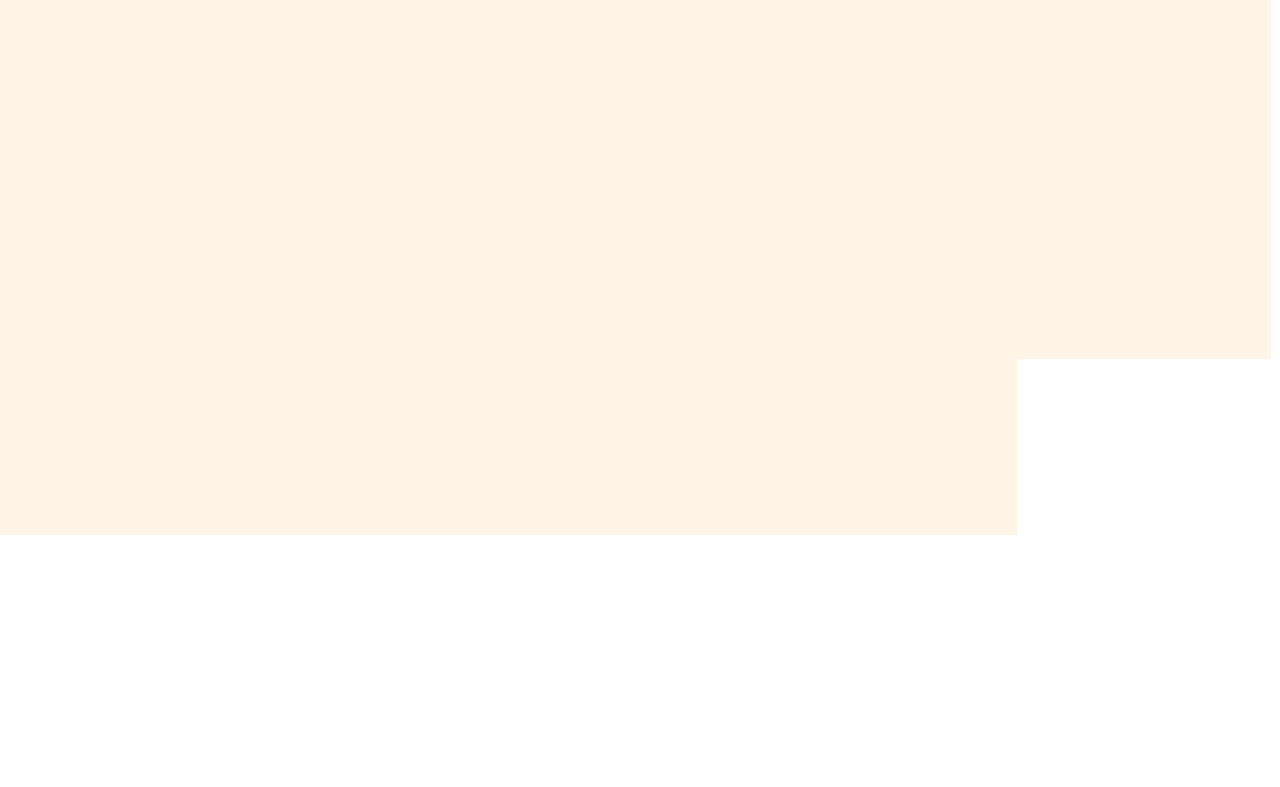
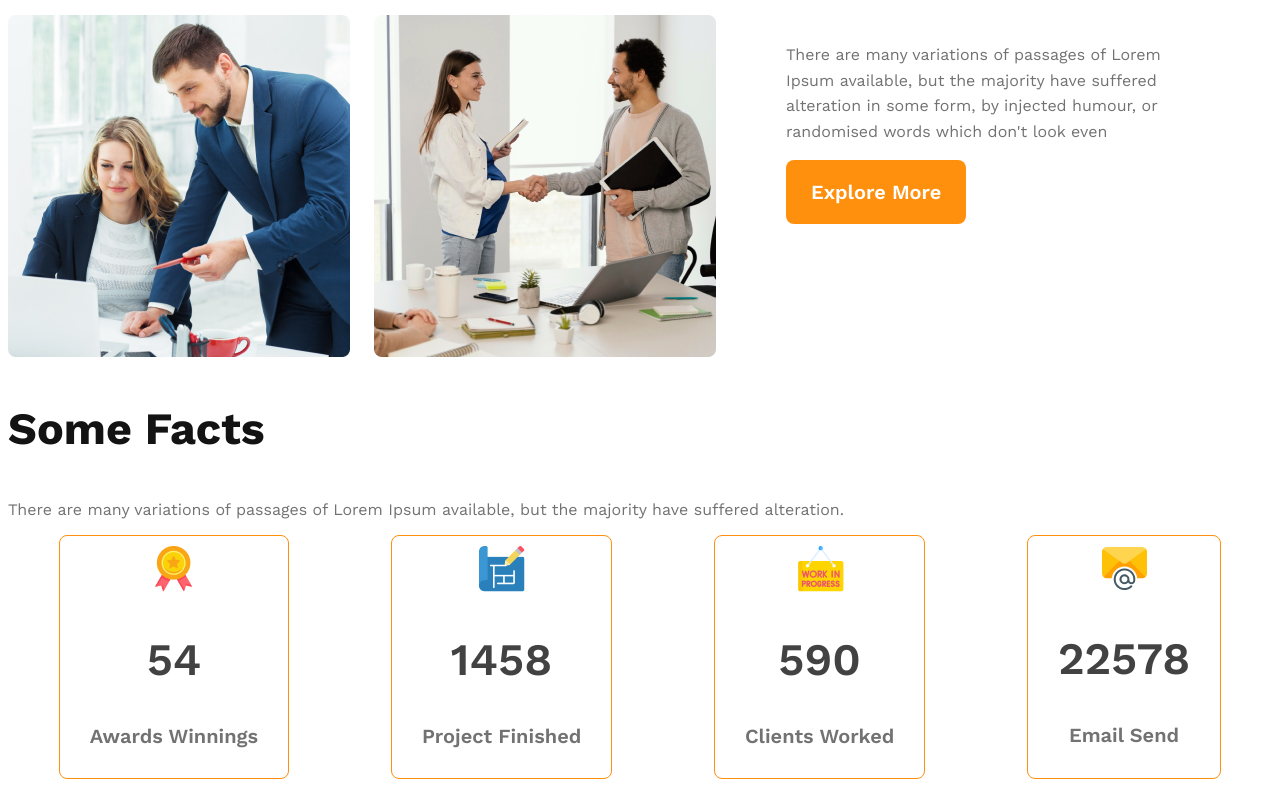
Before and after one commit to SamitRaiyan/mod9--HTML-CSS-only-landing-page---G3-Architects, a plain HTML site: page index.html in a window 1280 px wide. Shown: the part 1420-2207 px from the top of the page. Before the commit the page ends 1955 px from the top, so only its background shows below. Drawn offline with nearby package versions, Linux system fonts and the light colour scheme.

Commit message:
edit tomorrow

```diff
--- a/index.html
+++ b/index.html
@@ -38,29 +38,61 @@
       <!-- teams sections starts -->
       <section class="teams-container">
         <div class="team-img-container">
-            <img src="images/team1.png" alt="">
-            <img src="images/team2.png" alt="">
-            <img src="images/team3.png" alt="">
-            <img src="images/team4.png" alt="">
+          <img src="images/team1.png" alt="" />
+          <img src="images/team2.png" alt="" />
+          <img src="images/team3.png" alt="" />
+          <img src="images/team4.png" alt="" />
         </div>
         <div class="teams-content">
-            <h3 class="teams-title"><span class="title-p1">Quick list</span> <span class="title-p2">of Our</span> <span class="title-p3">Features</span></h3>
-            <p class="teams-description">There are many variations of passages of Lorem Ipsum available, but the majority have suffered alteration in some form, by injected humour, or randomised words which don't look even</p>
+          <h3 class="teams-title">
+            <span class="title-p1">Quick list</span>
+            <span class="title-p2">of Our</span>
+            <span class="title-p3">Features</span>
+          </h3>
+          <p class="teams-description">
+            There are many variations of passages of Lorem Ipsum available, but
+            the majority have suffered alteration in some form, by injected
+            humour, or randomised words which don't look even
+          </p>
           <button class="btn-primary">Explore More</button>
         </div>
       </section>
       <!-- teams sections ends -->
 
       <!-- features section starts -->
-       <section class="features">
-
-       </section>
+      <section class="features"></section>
       <!-- features section ends -->
 
       <!-- facts section starts -->
       <section class="facts">
         <h3 class="section-title">Some Facts</h3>
-            <p class="text-light-gray">There are many variations of passages of Lorem Ipsum available, but the majority have suffered alteration.</p>
+        <p class="text-light-gray">
+          There are many variations of passages of Lorem Ipsum available, but
+          the majority have suffered alteration.
+        </p>
+        <!-- .fact-card-container>.card*4>img+h2.card-stats+p.card-title -->
+        <div class="facts-card-container">
+          <div class="card">
+            <img src="images/icons/ribon.png" alt="" />
+            <h2 class="card-stats">54</h2>
+            <p class="card-title">Awards Winnings</p>
+          </div>
+          <div class="card">
+            <img src="images/icons/projects.png" alt="" />
+            <h2 class="card-stats">1458</h2>
+            <p class="card-title">Project Finished</p>
+          </div>
+          <div class="card">
+            <img src="images/icons/customers.png" alt="" />
+            <h2 class="card-stats">590</h2>
+            <p class="card-title">Clients Worked</p>
+          </div>
+          <div class="card">
+            <img src="images/icons/email.png" alt="" />
+            <h2 class="card-stats">22578</h2>
+            <p class="card-title">Email Send</p>
+          </div>
+        </div>
       </section>
       <!-- facts section ends -->
     </main>
--- a/styles/architect.css
+++ b/styles/architect.css
@@ -106,11 +106,29 @@ main {
   font-weight: 400;
   line-height: 1.6rem;
 }
-
-
-
-
-
+/* facts section */
+.facts-card-container {
+  display: flex;
+  justify-content: space-around;
+}
+.facts-card-container .card {
+  border-radius: 8px;
+  border: 1px solid #ff900e;
+  text-align: center;
+  padding: 10px 30px;
+}
+.facts-card-container .card-title {
+  color: #727272;
+  font-size: 20px;
+  font-weight: 600;
+}
+.facts-card-container .card-stats {
+  font-size: 2.8rem;
+  color: #424242;
+  text-align: center;
+  font-size: 45px;
+  font-weight: 600;
+}
 
 /* responsive media queries */
 /* mobile devices */
@@ -118,18 +136,19 @@ main {
   header {
     padding: 10px 20px;
   }
-  nav, .teams-container {
+  nav,
+  .teams-container {
     flex-direction: column;
   }
-  .team-img-container{
+  .team-img-container {
     grid-template-columns: 1fr;
   }
-  .teams-content{
+  .teams-content {
     padding-left: 20px;
     padding-right: 20px;
   }
   .teams-title {
-    padding: .1rem;
+    padding: 0.1rem;
   }
 }
 
@@ -138,7 +157,8 @@ main {
   header {
     padding: 20px 50px;
   }
-  nav, .teams-container {
+  nav,
+  .teams-container {
     flex-direction: column;
   }
 }
```
Lines whose indentation alone changed are shown as unchanged.
